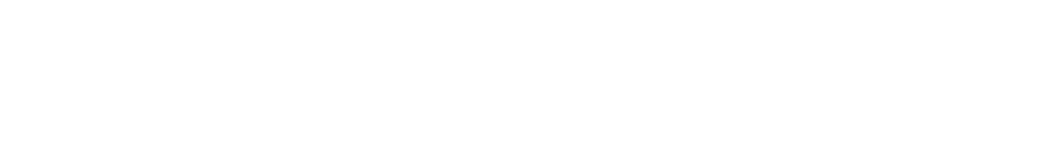
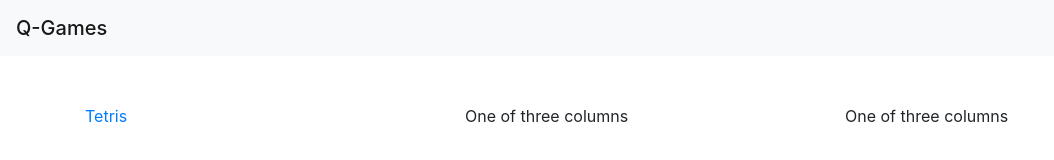
Before and after one commit to Edy571/Game-Arcade, a plain HTML site: page index.html in a window 1280 px wide. Shown: the whole page, without its empty margins (0-1054 px from the left). Drawn offline with nearby package versions, Linux system fonts and the light colour scheme.

Commit message:
updated navbar created game link

```diff
--- a/index.html
+++ b/index.html
@@ -11,9 +11,29 @@
     <!-- bootstrap CDN -->
     <link rel="stylesheet" href="https://cdn.jsdelivr.net/npm/bootstrap@4.6.0/dist/css/bootstrap.min.css" integrity="sha384-B0vP5xmATw1+K9KRQjQERJvTumQW0nPEzvF6L/Z6nronJ3oUOFUFpCjEUQouq2+l" crossorigin="anonymous">
 
+
     <title>Game Arcade</title>
 </head>
 <body>
+    <!-- As a heading -->
+<nav class="navbar navbar-light bg-light">
+    <a href="index.html"><span class="navbar-brand mb-0 h1">Q-Games</span></a>
 
+  </nav>
+
+  <!-- grid layout -->
+<div class="container mt-5">
+  <div class="row">
+    <div class="col-sm">
+      <a href="Game1.html">Tetris</a>
+    </div>
+    <div class="col-sm">
+      One of three columns
+    </div>
+    <div class="col-sm">
+      One of three columns
+    </div>
+  </div>
+</div>
 </body>
 </html>
```
